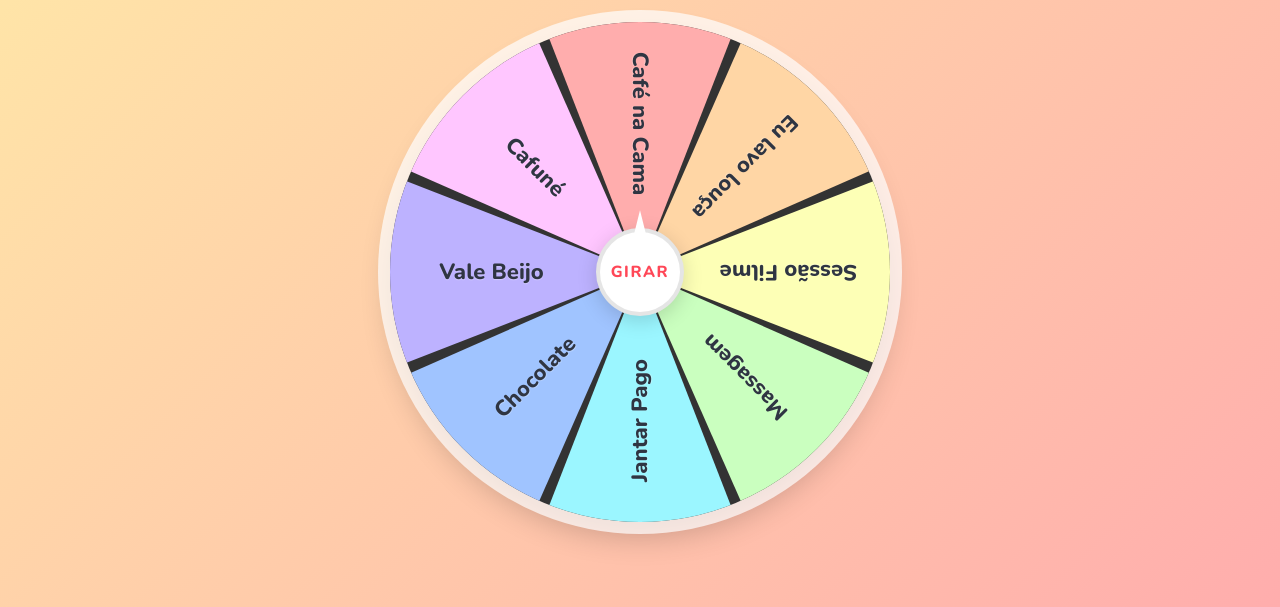
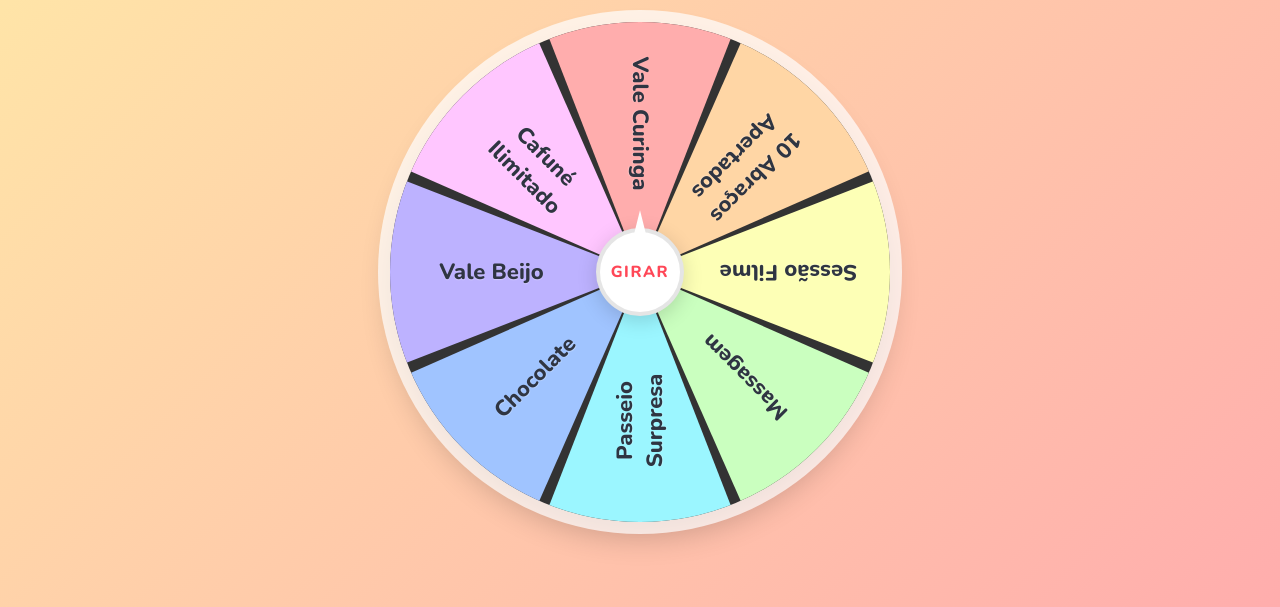
Before and after one commit to David-O-Passos/Presente_Sofia, a plain HTML site: page index.html in a window 1280 px wide. Shown: the part 193-800 px from the top of the page. Drawn offline with nearby package versions, Linux system fonts and the light colour scheme.

Commit message:
Update wheel options in index.html

```diff
--- a/index.html
+++ b/index.html
@@ -203,15 +203,22 @@
 
     <div class="container">
         <div class="spinBtn" onclick="girar()">GIRAR</div>
-        <div class="wheel" id="wheel">
-            <div class="number" style="--i:1; --clr:#ffadad;"><span>Café na Cama</span></div>
-            <div class="number" style="--i:2; --clr:#ffd6a5;"><span>Eu lavo louça</span></div>
+       <div class="wheel" id="wheel">
+            <div class="number" style="--i:1; --clr:#ffadad;"><span>Vale Curinga</span></div>
+
+            <div class="number" style="--i:2; --clr:#ffd6a5;"><span>10 Abraços Apertados</span></div>
+
             <div class="number" style="--i:3; --clr:#fdffb6;"><span>Sessão Filme</span></div>
+
             <div class="number" style="--i:4; --clr:#caffbf;"><span>Massagem</span></div>
-            <div class="number" style="--i:5; --clr:#9bf6ff;"><span>Jantar Pago</span></div>
+
+            <div class="number" style="--i:5; --clr:#9bf6ff;"><span>Passeio Surpresa</span></div>
+
             <div class="number" style="--i:6; --clr:#a0c4ff;"><span>Chocolate</span></div>
+
             <div class="number" style="--i:7; --clr:#bdb2ff;"><span>Vale Beijo</span></div>
-            <div class="number" style="--i:8; --clr:#ffc6ff;"><span>Cafuné</span></div>
+
+            <div class="number" style="--i:8; --clr:#ffc6ff;"><span>Cafuné Ilimitado</span></div>
         </div>
     </div>
 
```
